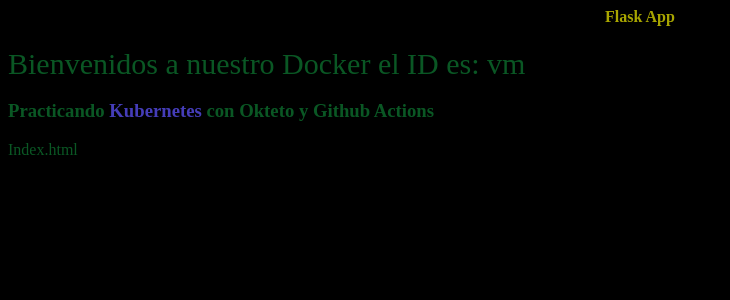
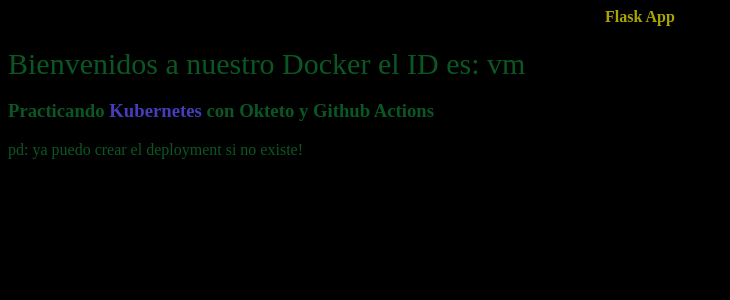
Before and after one commit to gustavoortega/example_devops, a Flask app: page / in a window 1280 px wide. Shown: the top 300 px of the page, without its empty margins (0-730 px from the left). Run offline with Flask 2, Linux system fonts and the light colour scheme.

Commit message:
Update index.html

```diff
--- a/templates/index.html
+++ b/templates/index.html
@@ -4,6 +4,6 @@
     <center><h4><span style="color: rgb(168, 165, 0);">Flask App</span></h4></center>
 	<p><span style="font-size: 30px;">Bienvenidos a nuestro Docker el ID es: {{ hostname }}</span></p>
 	<h3>Practicando <span style="color: rgb(69, 61, 185);">Kubernetes</span> con Okteto y Github Actions</h3>
-	<div>Index.html</div>
+	<div>pd: ya puedo crear el deployment si no existe!</div>
   </body>
 </html>
```
